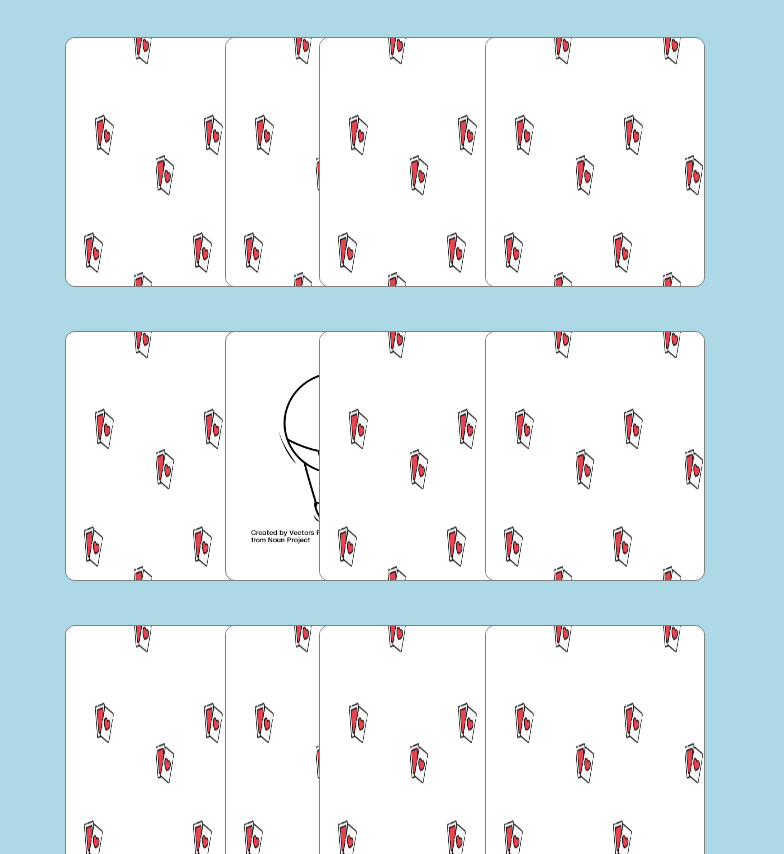
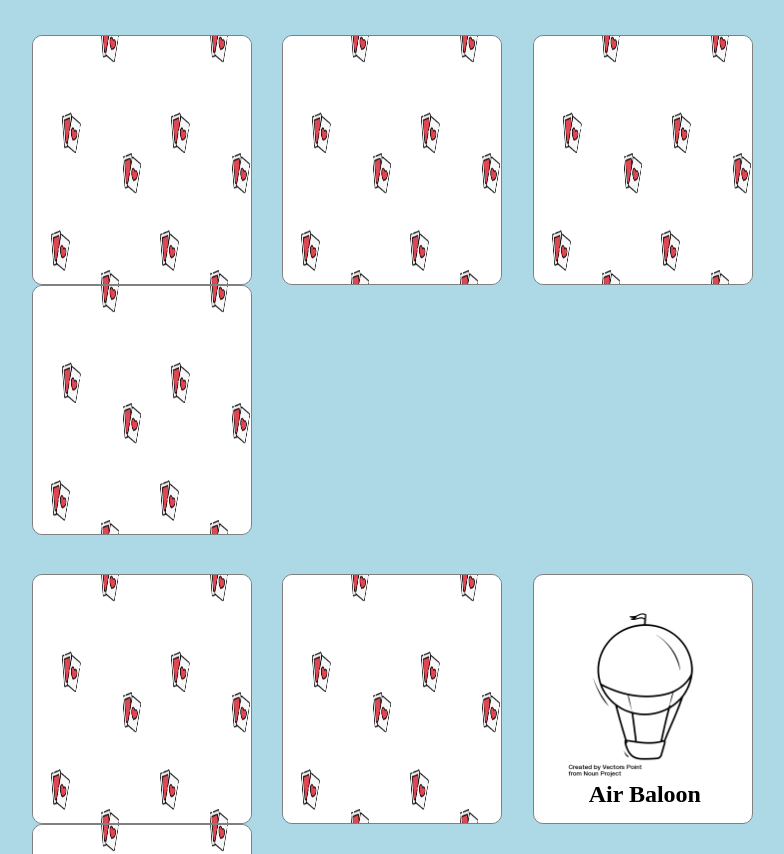
Before and after one commit to marongiu/html-css-memory, a plain HTML site: page index.html in a window 1280 px wide. Shown: the part 98-952 px from the top of the page, without its empty margins (255-1039 px from the left). Drawn offline with Linux system fonts and the light colour scheme.

Commit message:
riposizionamento con float

```diff
--- a/assets/css/master.css
+++ b/assets/css/master.css
@@ -8,6 +8,17 @@ body {
   background-color: rgb(173, 216, 230);
 }
 
+.container {
+  margin: 0 auto;
+  width: 60%;
+}
+
+.row::after {
+  content: ="";
+  display: table;
+  clear: both;
+}
+
 /* header */
 
 .title h1 {
@@ -15,53 +26,52 @@ body {
   font-family: impact;
   text-transform: uppercase;
   text-align: center;
-  color: #fff;
+  color: #ffff;
   margin-top: 20px;
 }
 
+/* colonne */
 
-/* container centramento */
+[class^="col-"] {
+  float: left;
+}
 
-.container {
-  width: 50%;
-  margin: 0 auto;
+.col-100{
+  width: 100%;
 }
 
 /* main */
+
+.bg-card {
+  margin-top: 5%;
+}
 
 .card {
   width: 220px;
   height: 250px;
   border-radius: 10px;
   border: 1px solid grey;
+  margin-left: 4%;
+  float: left;
 }
 
-.image-card {
-  position: relative;
-  margin-top: 40px;
-}
+ .baloon{
+   width: 220px;
+   height: 250px;
+   border-radius: 10px;
+   border: 1px solid grey;
+   margin-left: 4%;
+   background-color: #fff;
+   background-image: url("../img/balloon.png");
+   background-size: 80%;
+   background-position: center;
+   background-repeat: no-repeat;
+   float: left;
+   position: relative;
+ }
 
-.left-center {
+#text {
   position: absolute;
+  bottom: 6%;
   left: 25%;
 }
-.center {
-  position: absolute;
-  right: 26%;
-}
-
-.right {
-  position: absolute;
-  right: 0;
-}
-
-#special {
-  width: 220px;
-  height: 250px;
-  border-radius: 10px;
-  background-color: #fff;
-  background-image: url("../img/noun_air_balloon_3134741.png");
-  background-size: 90%;
-  background-position: center;
-  background-repeat: no-repeat;
-}
--- a/index.html
+++ b/index.html
@@ -7,32 +7,50 @@
   </head>
   <body>
 
-    <header class="">
-      <div class="title">
-        <h1>Memory Game</h1>
+    <header class="container">
+      <div class="row">
+        <div class="col-100">
+          <div class="title">
+            <h1>Memory Game</h1>
+          </div>
+        </div>
       </div>
     </header>
 
     <main class="container">
-      <div class="image-card">
-        <img src="./assets/img/pattern.png" alt="carte" class="card left">
-        <img src="./assets/img/pattern.png" alt="carte" class="card left-center">
-        <img src="./assets/img/pattern.png" alt="carte" class="card center">
-        <img src="./assets/img/pattern.png" alt="carte" class="card right">
+      <div class="row">
+        <div class="col-100">
+          <div class="bg-card">
+            <img src="./assets/img/pattern.png" alt="carte" class="card">
+            <img src="./assets/img/pattern.png" alt="carte" class="card">
+            <img src="./assets/img/pattern.png" alt="carte" class="card">
+            <img src="./assets/img/pattern.png" alt="carte" class="card">
+          </div>
+        </div>
       </div>
 
-      <div class="image-card">
-        <img src="./assets/img/pattern.png" alt="carte" class="card left">
-        <span class="card left-center" id="special"></span>
-        <img src="./assets/img/pattern.png" alt="carte" class="card center">
-        <img src="./assets/img/pattern.png" alt="carte" class="card right">
-      </div>
+      <div class="row">
+        <div class="col-100">
+          <div class="bg-card">
+            <img src="./assets/img/pattern.png" alt="carte" class="card">
+            <img src="./assets/img/pattern.png" alt="carte" class="card">
+            <div class="baloon">
+              <h2 id="text">Air Baloon</h2>
+            </div>
+            <img src="./assets/img/pattern.png" alt="carte" class="card">
+          </div>
+          </div>
+        </div>
 
-      <div class="image-card">
-        <img src="./assets/img/pattern.png" alt="carte" class="card left">
-        <img src="./assets/img/pattern.png" alt="carte" class="card left-center">
-        <img src="./assets/img/pattern.png" alt="carte" class="card center">
-        <img src="./assets/img/pattern.png" alt="carte" class="card right">
+      <div class="row">
+        <div class="col-100">
+          <div class="bg-card">
+            <img src="./assets/img/pattern.png" alt="carte" class="card">
+            <img src="./assets/img/pattern.png" alt="carte" class="card">
+            <img src="./assets/img/pattern.png" alt="carte" class="card">
+            <img src="./assets/img/pattern.png" alt="carte" class="card">
+          </div>
+        </div>
       </div>
     </main>
 
```
Also changed, not shown: assets/img/balloon.png (renamed from assets/img/noun_air_balloon_3134741.png).
